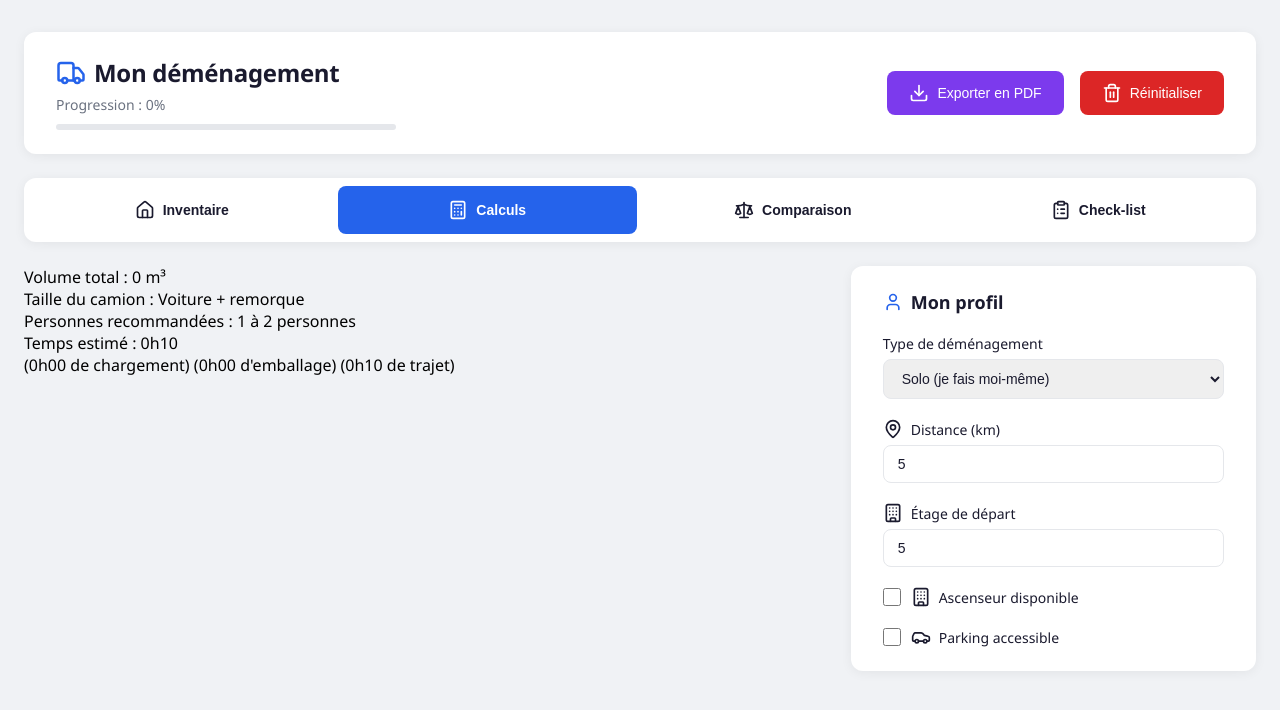
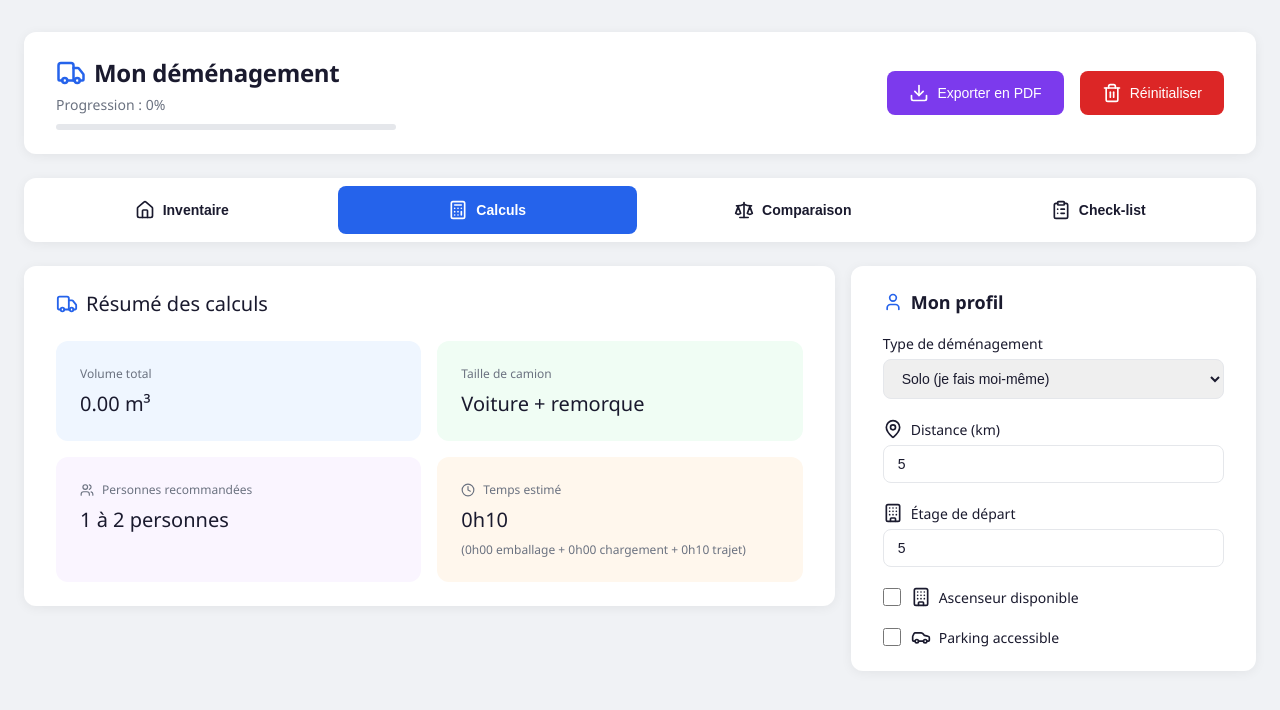
Before and after one commit to Maelys-B/simulateur-demenagement, a React (Vite) app: page / in a window 1280 px wide. Both pictures are taken after typing "Sample", "5", "5" into the empty fields and a click on the button "Calculs". Shown: the top 710 px of the page. Built offline with nearby package versions, Linux system fonts and the light colour scheme.

Commit message:
style: mise en page CSS de l'onglet Calculs avec grille et cartes colorées

```diff
--- /dev/null
+++ b/src/components/Calculs/Calculs.css
@@ -0,0 +1,50 @@
+.calc-section {
+  display: flex;
+  flex-direction: column;
+  gap: var(--spacing-lg);
+}
+
+.calc-titre {
+  font-size: var(--font-size-xl);
+  font-weight: 500;
+  color: var(--color-text);
+}
+
+.calc-titre svg {
+  color: var(--color-primary);
+}
+
+.calc-grid {
+  display: grid;
+  grid-template-columns: 1fr 1fr;
+  gap: var(--spacing-md);
+}
+
+.calc-card {
+  border-radius: var(--radius-lg);
+  padding: var(--spacing-lg);
+  display: flex;
+  flex-direction: column;
+  gap: var(--spacing-sm);
+}
+
+.calc-label {
+  font-size: var(--font-size-sm);
+  color: var(--color-text-muted);
+  font-weight: 500;
+}
+
+.calc-valeur {
+  font-size: var(--font-size-xl);
+  color: var(--color-text);
+}
+
+.calc-detail {
+  font-size: var(--font-size-sm);
+  color: var(--color-text-muted);
+}
+
+.calc-card--blue   { background-color: #EFF6FF; }
+.calc-card--green  { background-color: #F0FDF4; }
+.calc-card--purple { background-color: #FAF5FF; }
+.calc-card--orange { background-color: #FFF7ED; }
--- a/src/components/Calculs/Calculs.jsx
+++ b/src/components/Calculs/Calculs.jsx
@@ -1,3 +1,6 @@
+import { Clock, Truck, Users } from 'lucide-react';
+import './Calculs.css';
+
 export default function Calculs({ pieces, profil }) {
   function calculerVolume() {
     return pieces.reduce((total, piece) => {
@@ -49,21 +52,29 @@ export default function Calculs({ pieces, profil }) {
   const tempsEstime = calculerTemps(volumeTotal, profil.distance);
 
   return (
-    <div>
-      <div>
-      <p>Volume total : {volumeTotal} m³</p>
-      </div>
-      <div>
-      <p>Taille du camion : {tailleCamion} </p>
-      </div>
-      <div>
-      <p>Personnes recommandées : {personneReco} </p>
-      </div>
-      <div>
-      <p>Temps estimé : {tempsEstime.total} </p>
-      <p>({tempsEstime.chargement} de chargement) ({tempsEstime.emballage} d'emballage) ({tempsEstime.trajet} de trajet)</p>
+    <div className="card calc-section">
+      <h2 className="calc-titre icon">
+        <Truck size={22} /> Résumé des calculs
+      </h2>
+      <div className="calc-grid">
+        <div className="calc-card calc-card--blue">
+          <span className="calc-label">Volume total</span>
+          <span className="calc-valeur">{volumeTotal.toFixed(2)} m³</span>
+        </div>
+        <div className="calc-card calc-card--green">
+          <span className="calc-label">Taille de camion</span>
+          <span className="calc-valeur">{tailleCamion}</span>
+        </div>
+        <div className="calc-card calc-card--purple">
+          <span className="calc-label icon"><Users size={14} /> Personnes recommandées</span>
+          <span className="calc-valeur">{personneReco}</span>
+        </div>
+        <div className="calc-card calc-card--orange">
+          <span className="calc-label icon"><Clock size={14} /> Temps estimé</span>
+          <span className="calc-valeur">{tempsEstime.total}</span>
+          <span className="calc-detail">({tempsEstime.emballage} emballage + {tempsEstime.chargement} chargement + {tempsEstime.trajet} trajet)</span>
+        </div>
       </div>
     </div>
-
   );
 }
--- a/src/components/Inventaire/Inventaire.css
+++ b/src/components/Inventaire/Inventaire.css
@@ -1,14 +1,9 @@
 .inv-ajout {
-  background-color: var(--color-bg-card);
-  border-radius: var(--radius-lg);
-  padding: var(--spacing-lg) 32px;
-  box-shadow: var(--box-shadow);
   display: flex;
   flex-direction: column;
   gap: 16px;
   font-weight: 500;
-  font-size: var(--font-size-lg);
-  margin-bottom: var(--spacing-md);
+  font-size: var(--font-size-xl);
 }
 
 .inv-input {
@@ -33,14 +28,9 @@
 }
 
 .inv-piece {
-  background-color: var(--color-bg-card);
-  border-radius: var(--radius-lg);
-  padding: var(--spacing-lg) 32px;
-  box-shadow: var(--box-shadow);
   display: flex;
   flex-direction: column;
   gap: 16px;
-  margin-bottom: var(--spacing-md);
 }
 
 .inv-piece-header {
@@ -50,7 +40,7 @@
 }
 
 .inv-piece-header h3 {
-  font-size: var(--font-size-lg);
+  font-size: var(--font-size-xl);
   font-weight: 700;
   color: var(--color-text);
 }
--- a/src/components/Inventaire/Inventaire.jsx
+++ b/src/components/Inventaire/Inventaire.jsx
@@ -85,9 +85,9 @@ export default function Inventaire({pieces, setPieces}) {
   }
   return (
     <form onSubmit={ajouterPiece}>
-      <div className="inv-ajout">
+      <div className="card inv-ajout">
         <label htmlFor="pièce" className="icon">
-          <Package size={20} />
+          <Package size={22} />
           Ajouter une pièce
         </label>
         <div className="inv-grid">
@@ -108,7 +108,7 @@ export default function Inventaire({pieces, setPieces}) {
       </div>
 
       {pieces.map((piece) => (
-        <div key={piece.id} className="inv-piece">
+        <div key={piece.id} className="card inv-piece">
           <div className="inv-piece-header">
             <h3>{piece.nom}</h3>
             <button className="btn-icon-danger" type="button" onClick={() => supprimerPiece(piece.id)}>
--- a/src/index.css
+++ b/src/index.css
@@ -100,6 +100,14 @@ body {
   align-items: start;
 }
 
+.card {
+  background-color: var(--color-bg-card);
+  border-radius: var(--radius-lg);
+  padding: var(--spacing-lg) 32px;
+  box-shadow: var(--box-shadow);
+  margin-bottom: var(--spacing-md);
+}
+
 .icon {
   display: flex;
   align-items: center;
--- a/src/theme.css
+++ b/src/theme.css
@@ -39,8 +39,8 @@
   --font-size-sm: 12px;
   --font-size-base: 14px;
   --font-size-md: 16px;
-  --font-size-lg: 20px;
-  --font-size-xl: 22px;
+  --font-size-lg: 18px;
+  --font-size-xl: 20px;
 
   --box-shadow: 0 2px 12px rgba(0, 0, 0, 0.06);
 }
```
